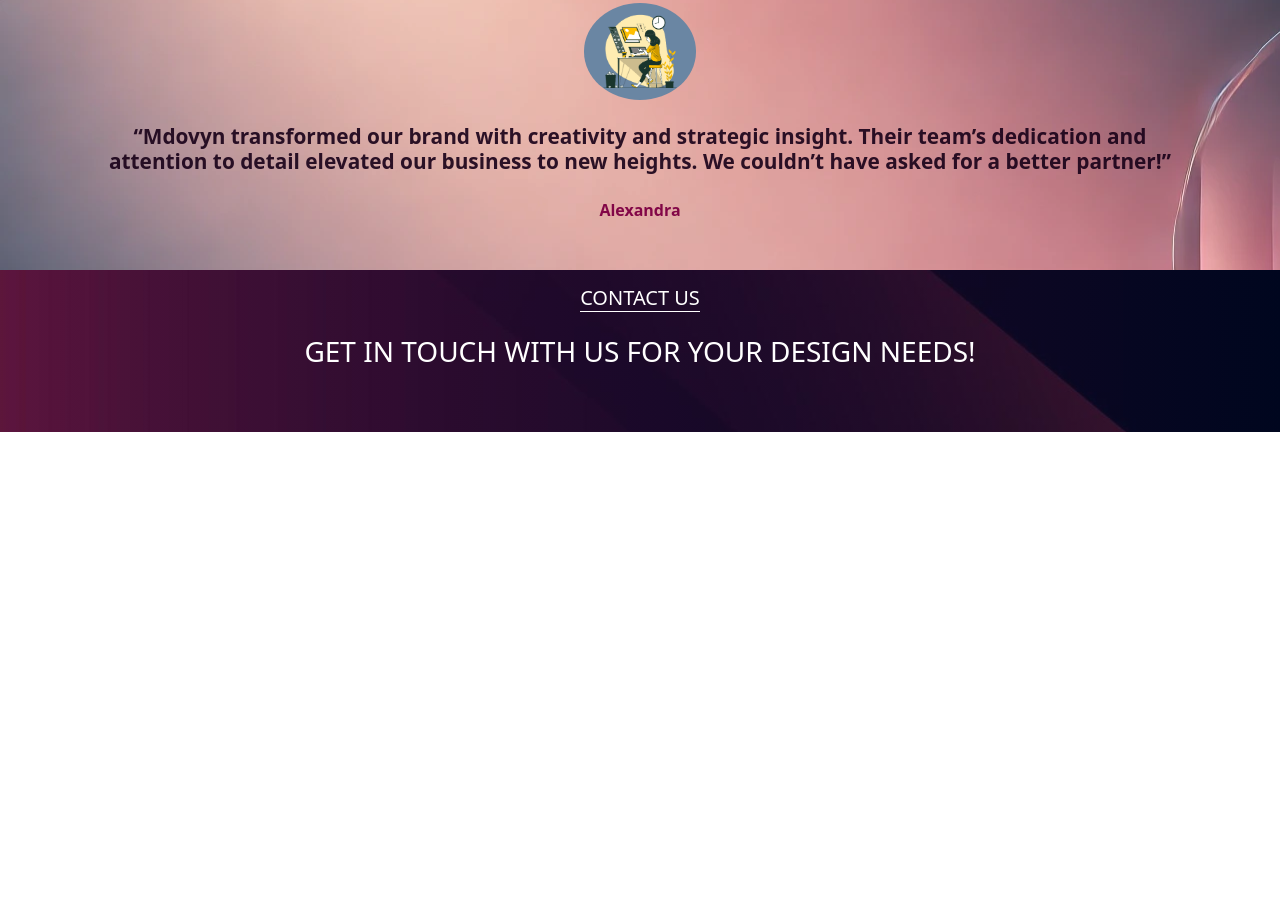
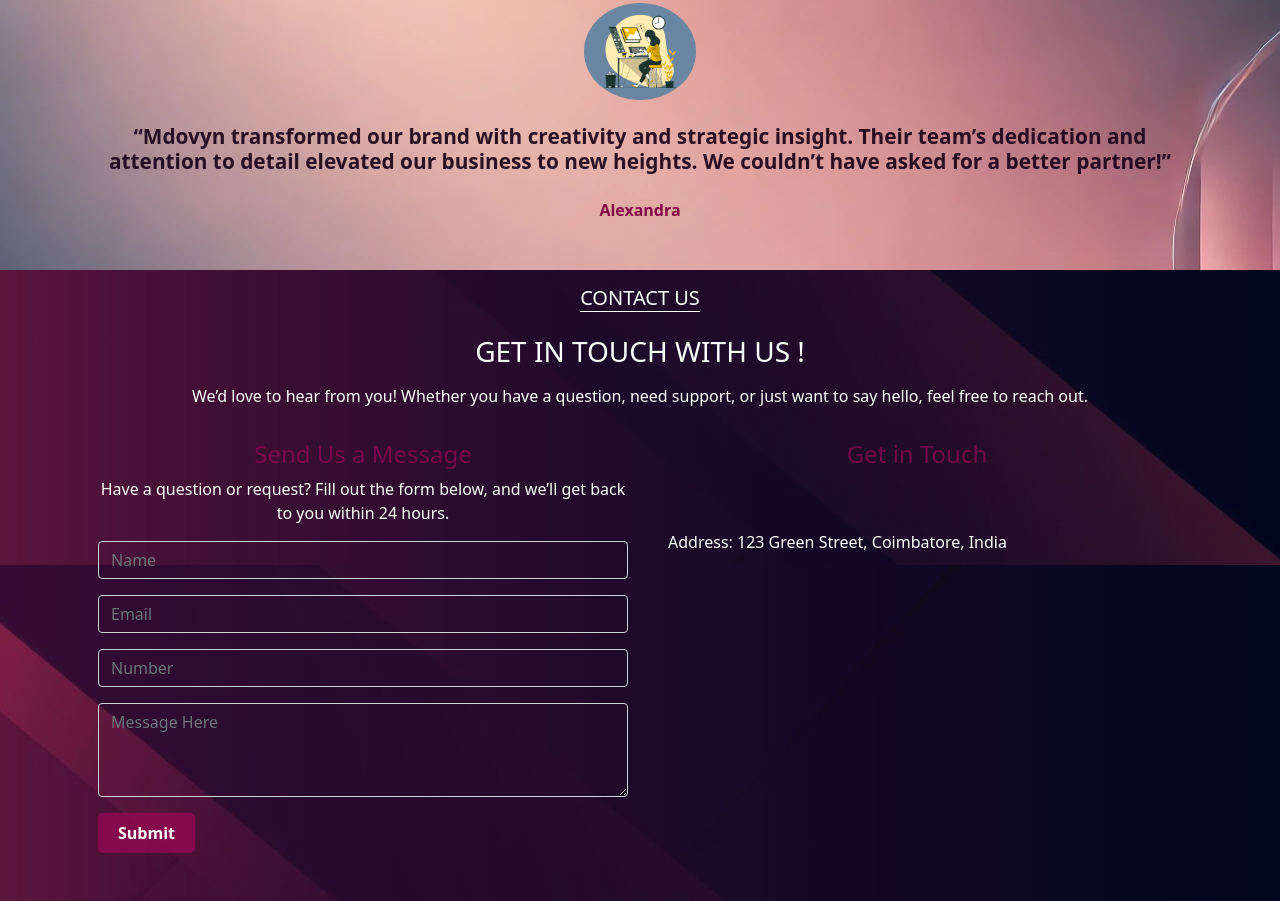
Before and after one commit to Praveen-PC/Designer, a plain HTML site: page index.html in a window 1280 px wide. Shown: the part 4235-5136 px from the top of the page. Before the commit the page ends 4667 px from the top, so only its background shows below. Drawn offline with nearby package versions, Linux system fonts and the light colour scheme.

Commit message:
designer

```diff
--- a/index.html
+++ b/index.html
@@ -254,22 +254,19 @@
 
                     <div class="col-12 col-md-4 mb-3">
                         <div class="con3 p-4 rounded shadow-lg text-center">
-                        <img src="image\animationgraphic-img1-new.png" alt="" style="width: 100%;"
-                            class="rounded">
+                            <img src="image\animationgraphic-img1-new.png" alt="" style="width: 100%;" class="rounded">
                         </div>
 
                     </div>
                     <div class="col-12 col-md-4 mb-3">
                         <div class="con3 p-4 rounded shadow-lg text-center">
-                        <img src="image\animationgraphic-img1-new.png" alt="" style="width: 100%;"
-                            class="rounded">
+                            <img src="image\animationgraphic-img1-new.png" alt="" style="width: 100%;" class="rounded">
                         </div>
 
                     </div>
                     <div class="col-12 col-md-4 mb-3">
                         <div class="con3 p-4 rounded shadow-lg text-center">
-                        <img src="image\animationgraphic-img1-new.png" alt="" style="width: 100%;"
-                            class="rounded">
+                            <img src="image\animationgraphic-img1-new.png" alt="" style="width: 100%;" class="rounded">
                         </div>
 
                     </div>
@@ -279,22 +276,19 @@
 
                     <div class="col-12 col-md-4 mb-3">
                         <div class="con3 p-4 rounded shadow-lg text-center">
-                        <img src="image\animationgraphic-img1-new.png" alt="" style="width: 100%;"
-                            class="rounded">
+                            <img src="image\animationgraphic-img1-new.png" alt="" style="width: 100%;" class="rounded">
                         </div>
 
                     </div>
                     <div class="col-12 col-md-4 mb-3">
                         <div class="con3 p-4 rounded shadow-lg text-center">
-                        <img src="image\animationgraphic-img1-new.png" alt="" style="width: 100%;"
-                            class="rounded">
+                            <img src="image\animationgraphic-img1-new.png" alt="" style="width: 100%;" class="rounded">
                         </div>
 
                     </div>
                     <div class="col-12 col-md-4 mb-3">
                         <div class="con3 p-4 rounded shadow-lg text-center">
-                        <img src="image\animationgraphic-img1-new.png" alt="" style="width: 100%;"
-                            class="rounded">
+                            <img src="image\animationgraphic-img1-new.png" alt="" style="width: 100%;" class="rounded">
                         </div>
 
                     </div>
@@ -304,22 +298,19 @@
 
                     <div class="col-12 col-md-4 mb-3">
                         <div class="con3 p-4 rounded shadow-lg text-center">
-                        <img src="image\animationgraphic-img1-new.png" alt="" style="width: 100%;"
-                            class="rounded">
+                            <img src="image\animationgraphic-img1-new.png" alt="" style="width: 100%;" class="rounded">
                         </div>
 
                     </div>
                     <div class="col-12 col-md-4 mb-3">
                         <div class="con3 p-4 rounded shadow-lg text-center">
-                        <img src="image\animationgraphic-img1-new.png" alt="" style="width: 100%;"
-                            class="rounded">
+                            <img src="image\animationgraphic-img1-new.png" alt="" style="width: 100%;" class="rounded">
                         </div>
 
                     </div>
                     <div class="col-12 col-md-4 mb-3">
                         <div class="con3 p-4 rounded shadow-lg text-center">
-                        <img src="image\animationgraphic-img1-new.png" alt="" style="width: 100%;"
-                            class="rounded">
+                            <img src="image\animationgraphic-img1-new.png" alt="" style="width: 100%;" class="rounded">
                         </div>
 
                     </div>
@@ -333,10 +324,11 @@
     <div class="bgimage1" style="background: url('image/bg6.webp');">
         <div class="container text-center align-items-center">
             <div class="mt-5 mb-5">
-        <img src="image\animationgraphic-img1-new.png" alt="" style="width: 10%;"
-        class="rounded-circle ">
-        <h6 class="mt-4 fw-bold " >“Mdovyn transformed our brand with creativity and strategic insight. Their team’s dedication and attention to detail elevated our business to new heights. We couldn’t have asked for a better partner!”</h4>
-        <p class=" mt-4 fw-bold" >Alexandra</p>
+                <img src="image\animationgraphic-img1-new.png" alt="" style="width: 10%;" class="rounded-circle ">
+                <h6 class="mt-4 fw-bold ">“Mdovyn transformed our brand with creativity and strategic insight. Their
+                    team’s dedication and attention to detail elevated our business to new heights. We couldn’t have
+                    asked for a better partner!”</h4>
+                    <p class=" mt-4 fw-bold">Alexandra</p>
             </div>
         </div>
     </div>
@@ -349,15 +341,48 @@
                     <div class="p-3">
                         <h5 class="services">CONTACT US</h5>
                     </div>
-                <h3 class="p-2">GET IN TOUCH WITH US FOR YOUR DESIGN NEEDS!</h3>
+                    <h3 class="p-2">GET IN TOUCH WITH US !</h3>
+                    <p>We’d love to hear from you! Whether you have a question, need support, or just want to say hello,
+                        feel free to reach out.</p>
                 </div>
                 <div class="p-3">
                     <div class="row">
-                <div class="col-12 col-md-6 mb-3">
+                        <div class="col-12 col-md-6 mb-3 text-white conatct-box ">
+                            <h5 class="message-title">Send Us a Message</h5>
+                            <p>Have a question or request? Fill out the form below, and we’ll get back to you within 24
+                                hours.</p>
+                            <div class="">
+                                <form action="" class="">
+                                    <div class="mb-3">
+                                        <input type="text" class="form-control bg-transparent text-white"
+                                            placeholder="Name">
+                                    </div>
+                                    <div class="mb-3">
+                                        <input type="email" class="form-control bg-transparent text-white"
+                                            placeholder="Email">
 
                                     </div>
-                <div class="col-12 col-md-6 mb-3">
-
+                                    <div class="mb-3">
+                                        <input type="number" class="form-control bg-transparent text-white"
+                                            placeholder="Number">
+                                    </div>
+                                    <div class="mb-3">
+                                        <textarea name="" id="" class="form-control bg-transparent text-white"
+                                            placeholder="Message Here" style="height: 2.5cm;"></textarea>
+                                    </div>
+                                    <div class="mb-3 align-items-start text-start">
+                                        <button type="submit" class=" btn-submit">Submit</button>
+                                    </div>
+                                </form>
+                            </div>
+                        </div>
+                        <div class="col-12 col-md-6 mb-3 conatct-box text-white">
+                            <h5 class="message-title">Get in Touch</h5>
+                            <div class="mt-5 text-start p-3">
+                                <div >
+                                    <h6>Address: <span>123 Green Street, Coimbatore, India</span></h6>
+                                </div>
+                            </div>
                         </div>
                     </div>
                 </div>
--- a/style.css
+++ b/style.css
@@ -107,3 +107,21 @@
 .bgimage1 p{
     color: rgba(127, 0, 68, 0.968);
 }
+
+
+.btn-submit{
+    color: white;
+    background-color:rgba(172, 4, 93, 0.588)  ;
+    padding: 8px 20px;
+    border: none;
+    font-weight: 600;
+    border-radius: 5px;
+}
+.message-title{
+    color:rgba(172, 4, 93, 0.588)  ;
+    font-size: 1.5rem;
+}
+.conatct-box{
+    border-radius: 10px;
+    /* background: linear-gradient(to right, rgba(243, 52, 154, 0.214), rgba(0, 12, 37, 0.504)); */
+}
```
Lines whose indentation alone changed are shown as unchanged.
